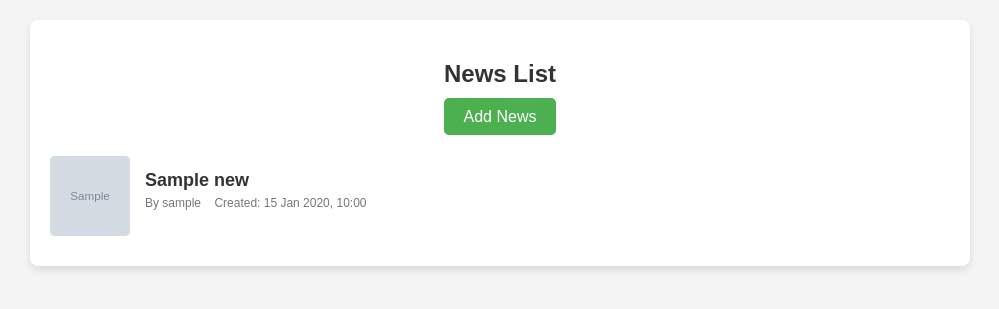
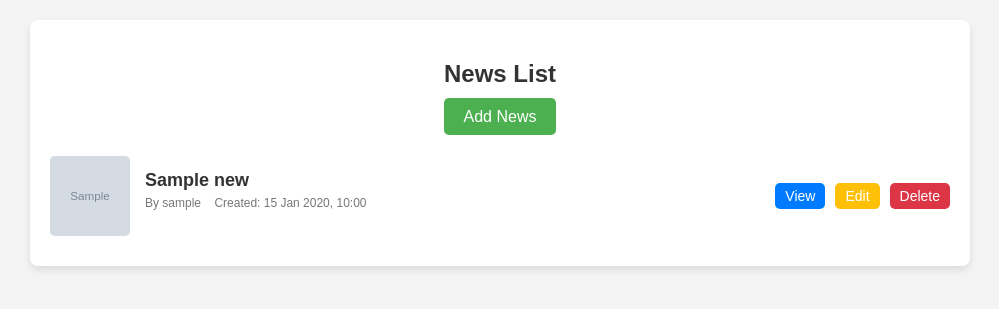
Before and after one commit to Rashidzada/tech_blog, a Django app: template templates/news_list.html in a window 1280 px wide. Shown: the top 309 px of the page, without its empty margins (140-1139 px from the left). Run offline with Django 3.2, Linux system fonts and the light colour scheme; the template is opened without the code that fills it: most values are stand-ins (such as "Sample title", 1, 10 or a date in 2020); grey boxes marked "Sample" are stand-in pictures; one stand-in notice (Sample message) is shown.

Commit message:
new changed done the delete funciton done

```diff
--- a/app/urls.py
+++ b/app/urls.py
@@ -7,5 +7,6 @@ urlpatterns = [
     path('display_feed_back/',views.display_feed_back,name='display_feed_back'),
     path('add_news/',views.add_news,name='add_news'),
     path('news_list/',views.news_list,name='news_list'),
-    path('news_detail/<int:news_id>/',views.news_detail,name='news_detail')
+    path('news_detail/<int:news_id>/',views.news_detail,name='news_detail'),
+    path('delete_news/<int:news_id>/',views.delete_news,name='delete_news'),
 ]
--- a/templates/news_list.html
+++ b/templates/news_list.html
@@ -30,6 +30,7 @@
         .news-item {
             display: flex;
             align-items: center;
+            justify-content: space-between;
             border-bottom: 1px solid #ddd;
             padding: 10px 0;
         }
@@ -84,6 +85,39 @@
             margin-right: 10px;
         }
 
+        .news-actions {
+            display: flex;
+            gap: 10px;
+        }
+
+        .news-actions a {
+            text-decoration: none;
+            padding: 5px 10px;
+            border-radius: 5px;
+            font-size: 14px;
+            text-align: center;
+            display: inline-block;
+        }
+
+        .view-btn {
+            background-color: #007BFF;
+            color: white;
+        }
+
+        .edit-btn {
+            background-color: #FFC107;
+            color: white;
+        }
+
+        .delete-btn {
+            background-color: #DC3545;
+            color: white;
+        }
+
+        .news-actions a:hover {
+            opacity: 0.9;
+        }
+
         .add-news {
             text-align: center;
             margin: 20px 0;
@@ -104,6 +138,11 @@
     </style>
 </head>
 <body>
+    {%for message in messages %}
+    <script>
+      alert('{{message}}');
+    </script>
+    {%endfor%}
     <div class="container">
         <h2>News List</h2>
 
@@ -131,6 +170,11 @@
                     <span>Created: {{ news.created_at|date:"d M Y, H:i" }}</span>
                 </p>
             </div>
+            <div class="news-actions">
+                <a href="{% url 'news_detail' news.id %}" class="view-btn">View</a>
+                <a href="" class="edit-btn">Edit</a>
+                <a href="{% url 'delete_news'  news.id %}" class="delete-btn">Delete</a>
+            </div>
         </div>
         {% empty %}
         <p>No news available. Please <a href="{% url 'add_news' %}">add some news</a>.</p>
```
Also changed, not shown: app/views.py (+9 -3 lines), db.sqlite3, media/news_images/bg2.jpg (added).
